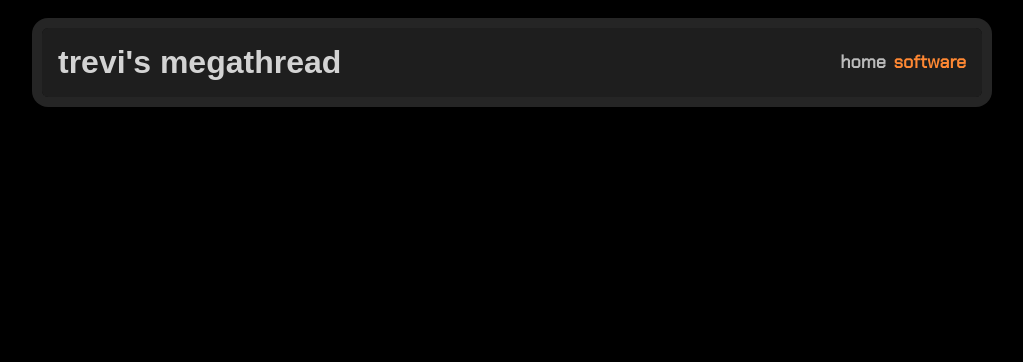
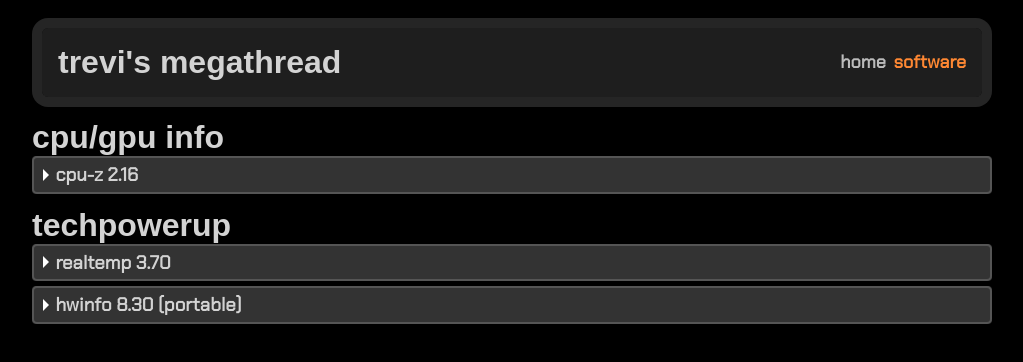
Before and after one commit to eltrevii/megathread, a React (Vite) app in the folder megathread/: page /tinysoft in a window 1280 px wide. Shown: the top 362 px of the page, without its empty margins (128-1151 px from the left). Built offline with nearby package versions, Linux system fonts and the light colour scheme; a web font is replaced by a local one.

Commit message:
oops, forgot to git add

```diff
--- a/megathread/package.json
+++ b/megathread/package.json
@@ -10,8 +10,9 @@
     "preview": "vite preview"
   },
   "dependencies": {
-    "react": "^19.1.1",
-    "react-dom": "^19.1.1",
+    "@preact/compat": "^18.3.1",
+    "react": "npm:@preact/compat",
+    "react-dom": "npm:@preact/compat",
     "react-router": "^7.9.4"
   },
   "devDependencies": {
--- a/megathread/src/index.css
+++ b/megathread/src/index.css
@@ -365,6 +365,8 @@
 pre {
   margin-right: 0.5rem;
   margin-left: 0.5rem;
+  padding-left: 1ch;
+  padding-right: 1ch;
 }
 
 details {
--- a/megathread/src/main.jsx
+++ b/megathread/src/main.jsx
@@ -20,7 +20,6 @@
 
 function Header() {
   useScript("/src/script.js");
-
   return (
     <>
       <div className="grid">
--- a/megathread/src/pages/AppMegathread.jsx
+++ b/megathread/src/pages/AppMegathread.jsx
@@ -15,11 +15,15 @@
         <a href="https://github.com/xPaw/CS2">CS2 PRACTICE CONFIG</a>
       </Dropdown>
 
-      <Dropdown title="mods/configs">
-        <a href="https://github.com/xPaw/CS2">CS2 PRACTICE CONFIG</a>
+      <Dropdown title="practica">
+        * <a href="https://yprac.com">YPRAC</a> --{">"} MAPAS WORKSHOP | CLIENTE <br />
+        * <a href="https://cslabez.com/alternative-cs2-aim-botz-map">CSLAB AIM BOTZ (cs2_aim)</a> (!) <br />
+        * <a href="https://refrag.gg">REFRAG</a> <br />
+        * <a href="https://faceit.com">FACEIT</a> <br />
+        * ESL CS | <a href="https://youtu.be/BtbNz-k9GX4">MEJORES MAPAS</a>
       </Dropdown>
     </>
   )
 }
 
-export default App
+export default App;
--- a/megathread/src/pages/AppTinySoft.jsx
+++ b/megathread/src/pages/AppTinySoft.jsx
@@ -3,13 +3,34 @@
 //import viteLogo from '/vite.svg'
 
 import { Header } from '../main'
+import { Dropdown } from '../components/cDropdown'
+import useScript from '../scripts/useScript';
 
 function App() {
+  useScript("/src/script.js");
   return (
     <>
       <Header />
+
+        <h1>cpu/gpu info</h1>
+
+        <Dropdown title="cpu-z 2.16">
+        * <a href="tinysoft/cpu-z_2.16-en.exe">installer</a><br />
+        * <a href="tinysoft/cpu-z_2.16-en.exe">zip</a>
+        </Dropdown>
+
+          <h1>techpowerup</h1>
+
+        <Dropdown title="realtemp 3.70">
+        * <a href="tinysoft/RealTemp_370.zip">zip</a>
+        </Dropdown>
+
+        <Dropdown title="hwinfo 8.30 (portable)">
+        * <a href="tinysoft/HWiNFO64.exe">x64</a><br/>
+        * <a href="tinysoft/HWiNFO32.exe">x86</a>
+        </Dropdown>
     </>
   )
 }
 
-export default App
+export default App;
--- a/megathread/src/script.js
+++ b/megathread/src/script.js
@@ -1,3 +1,4 @@
+(function() {
 window.onload = function() {
   mtpre = document.querySelector("#multitracks pre")
   // for letters a to z (character codes, retrieved in L8:34)
@@ -123,3 +124,4 @@
     //[...code].forEach(el => el.textContent = el.textContent.replace(/^\n/,''));
     // more js HERE
   };
+})();
```
Also changed, not shown: 1 other file (tests, documents, lock files or other folders).
